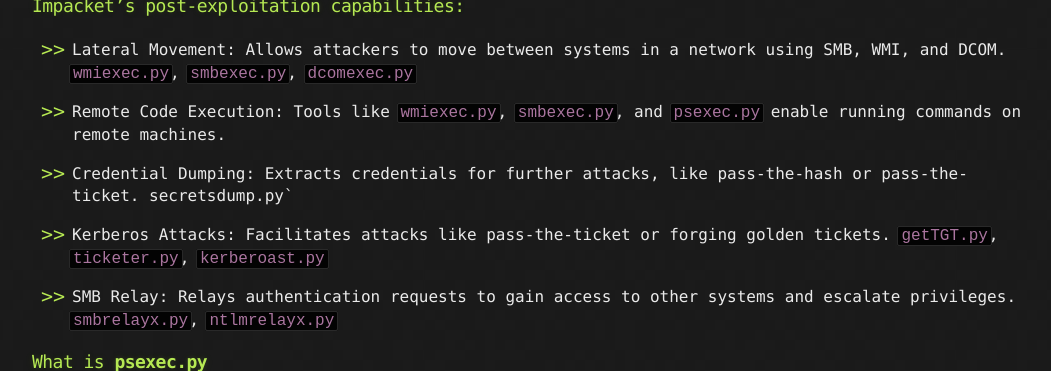
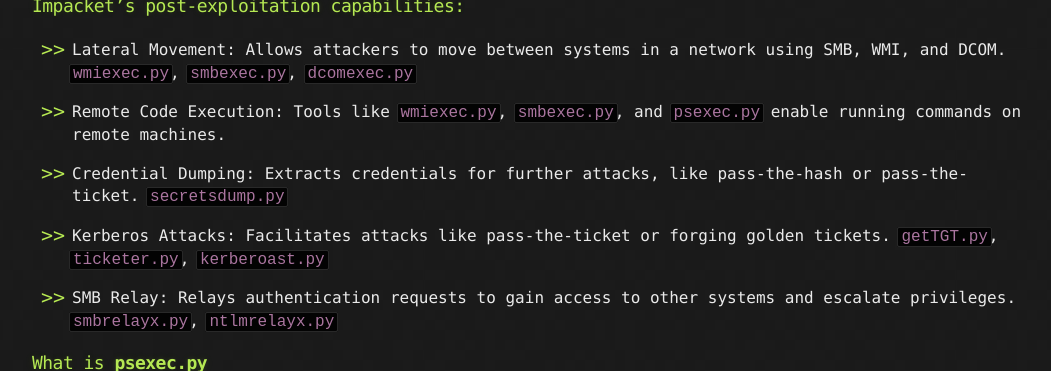
Before and after one commit to r4m1007/r4m1007.github.io, a Jekyll site: the page built from _posts/2024-09-10-Impacket-psexec-wmiexec.md, in a window 1280 px wide and 900 px high, scrolled down 919 px, cut to the strip 96-467 px from the top of the window. Shown: the whole strip, without its empty margins (108-1159 px from the left). Built offline with Jekyll 4.4.1, drawn with Linux system fonts in a browser that asks for light colours.

```diff
--- a/_posts/2024-09-10-Impacket-psexec-wmiexec.md
+++ b/_posts/2024-09-10-Impacket-psexec-wmiexec.md
@@ -23,7 +23,7 @@ Impacket is a collection of Python libraries designed for working with network p
 
 *   Remote Code Execution: Tools like `wmiexec.py`, `smbexec.py`, and `psexec.py` enable running commands on remote machines.
 
-*   Credential Dumping: Extracts credentials for further attacks, like pass-the-hash or pass-the-ticket. secretsdump.py`
+*   Credential Dumping: Extracts credentials for further attacks, like pass-the-hash or pass-the-ticket. `secretsdump.py`
 
 *   Kerberos Attacks: Facilitates attacks like pass-the-ticket or forging golden tickets.
     `getTGT.py`, `ticketer.py`, `kerberoast.py`
```
